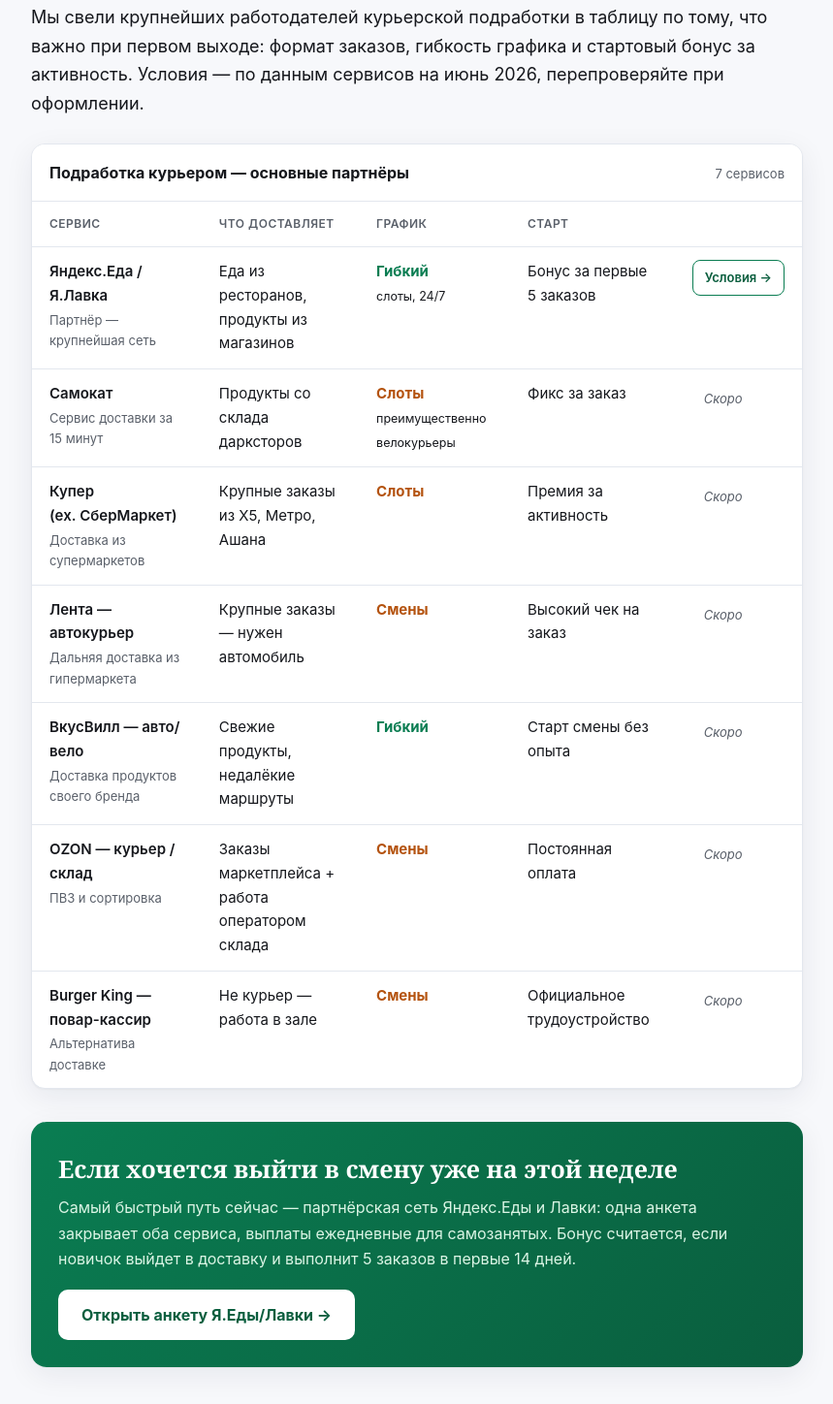
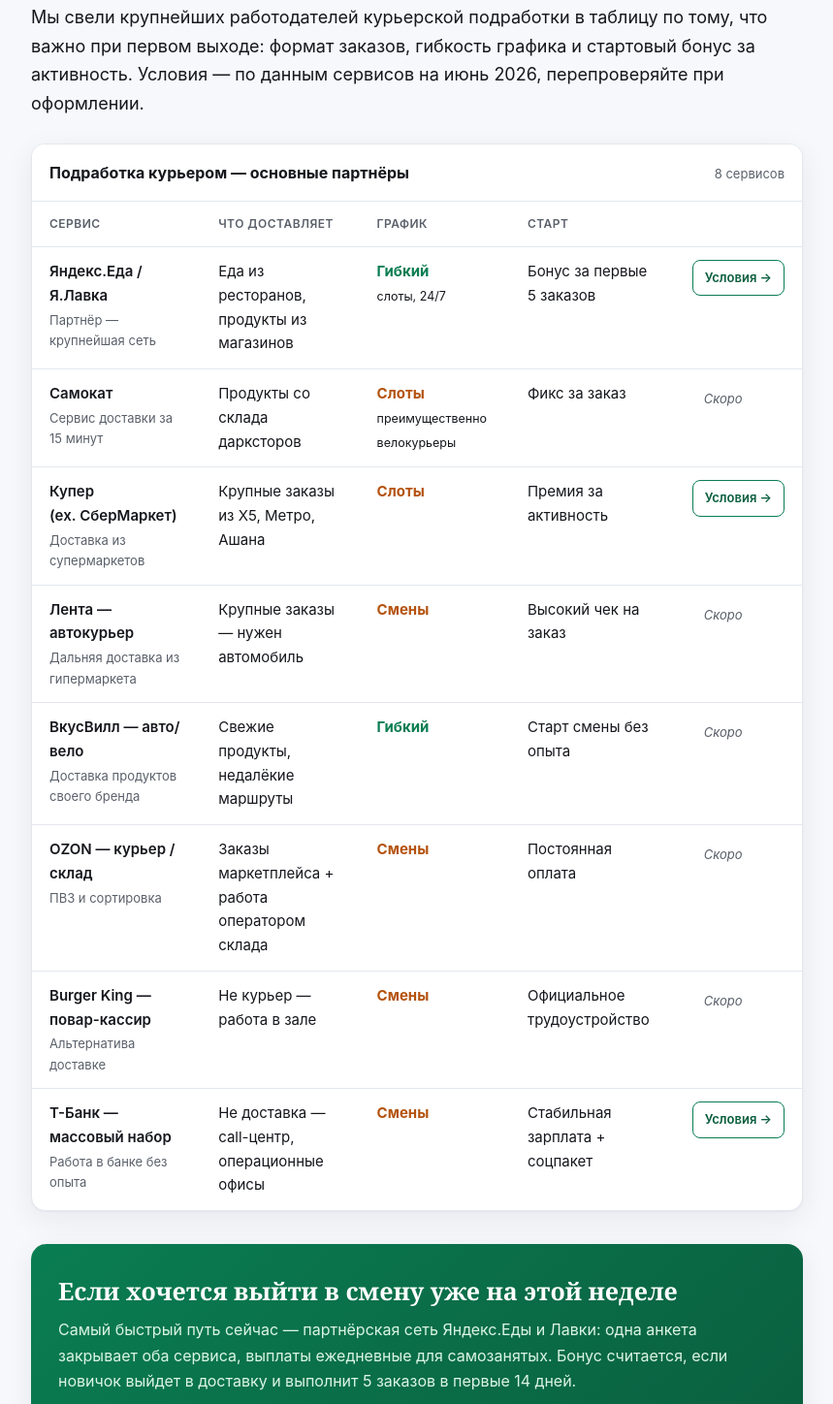
Before and after one commit to leadskud/rabota, a plain HTML site: page index.html in a window 1280 px wide. Shown: the part 994-2442 px from the top of the page at 97% size, without its empty margins (210-1069 px from the left). Drawn offline with Linux system fonts and the light colour scheme.

Commit message:
Add Купер + Т-Банк партнёрские ссылки в таблицу сравнения

```diff
--- a/index.html
+++ b/index.html
@@ -89,7 +89,7 @@
     <p>Мы свели крупнейших работодателей курьерской подработки в таблицу по тому, что важно при первом выходе: формат заказов, гибкость графика и стартовый бонус за активность. Условия — по данным сервисов на июнь 2026, перепроверяйте при оформлении.</p>
 
     <div class="tablewrap">
-      <div class="thead"><span class="t">Подработка курьером — основные партнёры</span><span class="s">7 сервисов</span></div>
+      <div class="thead"><span class="t">Подработка курьером — основные партнёры</span><span class="s">8 сервисов</span></div>
       <table>
         <thead><tr><th>Сервис</th><th>Что доставляет</th><th>График</th><th>Старт</th><th></th></tr></thead>
         <tbody>
@@ -112,7 +112,7 @@
             <td data-l="Что доставляет">Крупные заказы из X5, Метро, Ашана</td>
             <td data-l="График"><span class="part">Слоты</span></td>
             <td data-l="Старт">Премия за активность</td>
-            <td class="go" data-l=""><span class="stub">Скоро</span></td>
+            <td class="go" data-l=""><a href="https://trk.ppdu.ru/click/oA73T3HS?erid=2SDnjeL6Zwp" target="_blank" rel="nofollow noopener">Условия →</a></td>
           </tr>
           <tr>
             <td class="course" data-l="Сервис">Лента — автокурьер<small>Дальняя доставка из гипермаркета</small></td>
@@ -141,6 +141,13 @@
             <td data-l="График"><span class="part">Смены</span></td>
             <td data-l="Старт">Официальное трудоустройство</td>
             <td class="go" data-l=""><span class="stub">Скоро</span></td>
+          </tr>
+          <tr>
+            <td class="course" data-l="Сервис">Т-Банк — массовый набор<small>Работа в банке без опыта</small></td>
+            <td data-l="Что доставляет">Не доставка — call-центр, операционные офисы</td>
+            <td data-l="График"><span class="part">Смены</span></td>
+            <td data-l="Старт">Стабильная зарплата + соцпакет</td>
+            <td class="go" data-l=""><a href="https://trk.ppdu.ru/click/Xa5pOJ6R?erid=2SDnjcbs16H" target="_blank" rel="nofollow noopener">Условия →</a></td>
           </tr>
         </tbody>
       </table>
```
